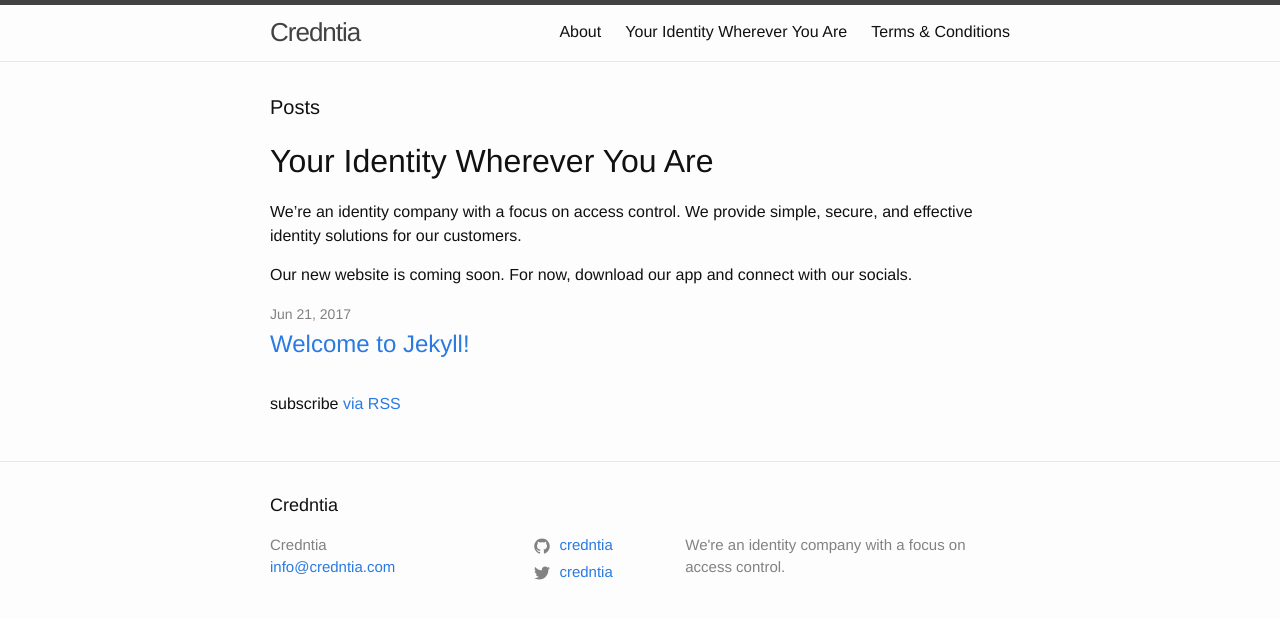
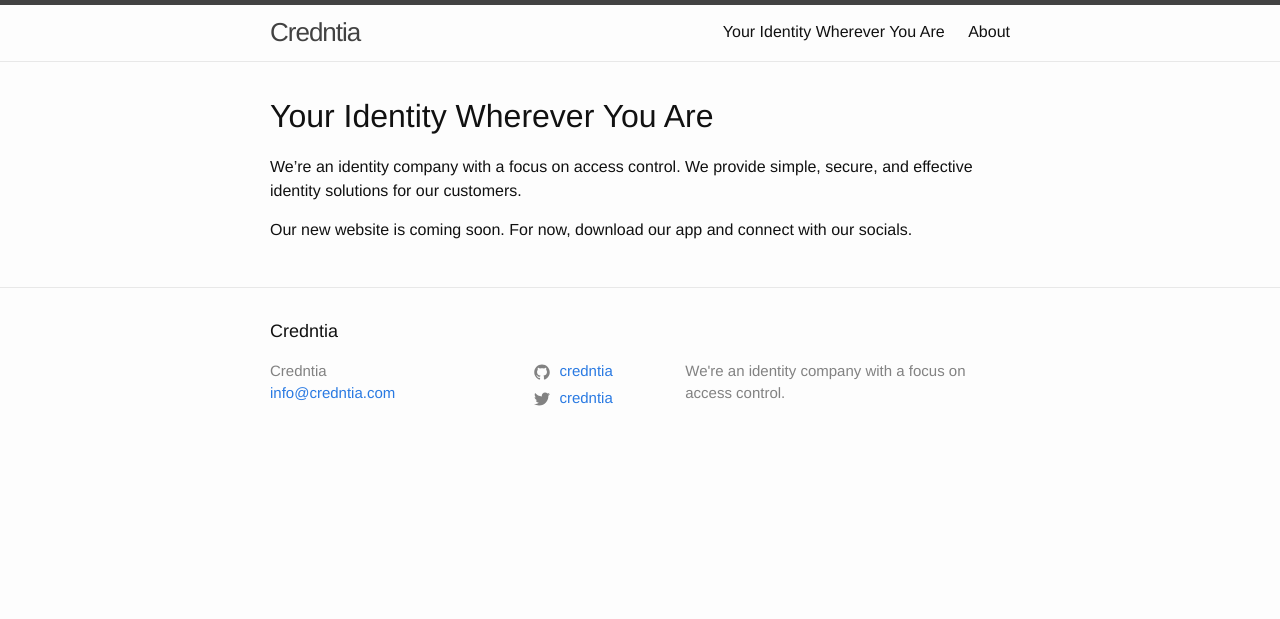
Before and after one commit to Credntia/credntia.github.io, a Jekyll site: the page built from site/index.md, in a window 1280 px wide. Shown: the top 619 px of the page. Built offline with Jekyll 4.4.1, drawn with Linux system fonts in a browser that asks for light colours; a script that is not in the unit is left out; our own code applies the rules of GitHub Pages for plain Markdown files.

Commit message:
Continued improvements

```diff
--- a/site/_config.yml
+++ b/site/_config.yml
@@ -21,6 +21,10 @@
 url: "http://credntia.com" # the base hostname & protocol for your site, e.g. http://example.com
 twitter_username: credntia
 github_username:  credntia
+intercom: gs1pm8wa
+header_pages:
+  - index.md
+  - about.md
 
 # Build settings
 markdown: kramdown
--- a/site/_layouts/default.html
+++ b/site/_layouts/default.html
@@ -13,6 +13,7 @@
       </div>
     </main>
 
+	{% include intercom.html %}
     {% include footer.html %}
 
   </body>
--- a/site/_layouts/home.html
+++ b/site/_layouts/home.html
@@ -4,23 +4,6 @@
 
 <div class="home">
 
-  <h1 class="page-heading">Posts</h1>
-
   {{ content }}
 
-  <ul class="post-list">
-    {% for post in site.posts %}
-      <li>
-        {% assign date_format = "%b %-d, %Y" %}
-        <span class="post-meta">{{ post.date | date: date_format }}</span>
-
-        <h2>
-          <a class="post-link" href="{{ post.url | relative_url }}">{{ post.title | escape }}</a>
-        </h2>
-      </li>
-    {% endfor %}
-  </ul>
-
-  <p class="rss-subscribe">subscribe <a href="{{ "/feed.xml" | relative_url }}">via RSS</a></p>
-
 </div>
```
Also changed, not shown: site/_includes/intercom.html (added, +9 -0 lines).
